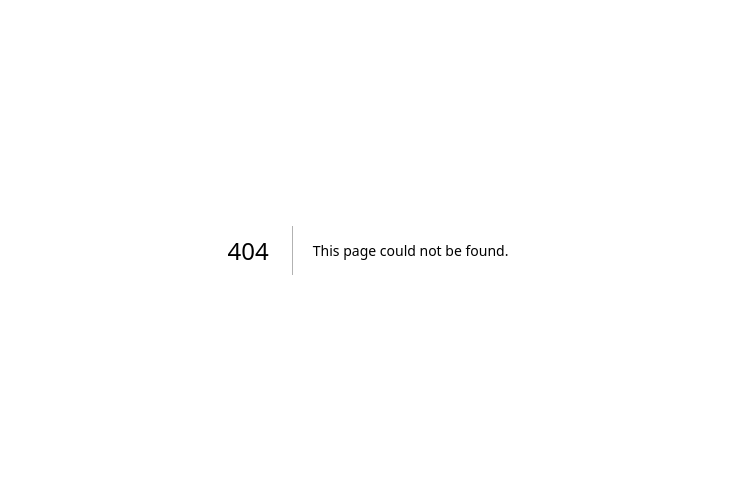
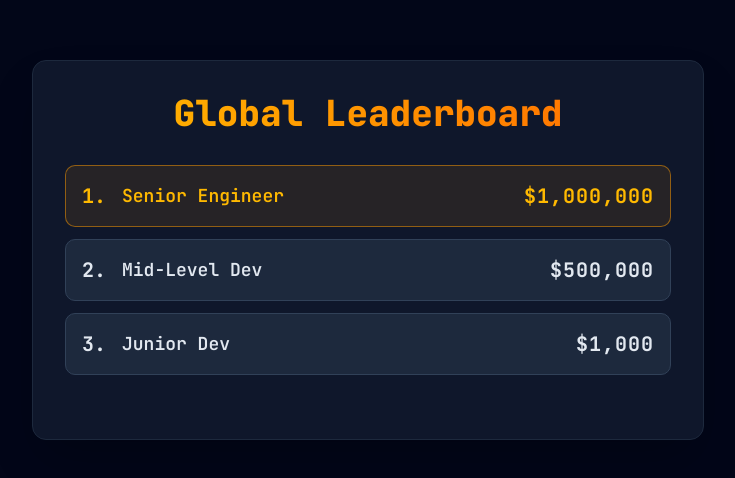
Before and after one commit to Youssef-Ahmed1/who-wants-to-be-a-millionaire-for-programmers-, a Next.js app: page /leaderboard in a window 1280 px wide. Before the commit this address had no page. Shown: the part 150-628 px from the top of the page, without its empty margins (272-1007 px from the left). Built offline with nearby package versions, Linux system fonts and the light colour scheme.

Commit message:
feat(ui): Built static leaderboard page with Tailwind flexbox styling.

```diff
--- /dev/null
+++ b/src/app/leaderboard/page.tsx
@@ -0,0 +1,43 @@
+// src/app/leaderboard/page.tsx
+import Link from "next/link";
+ import { Button } from "@/components/ui/button";
+
+// Fake data for today! We will replace this with a database call tomorrow.
+const mockLeaderboard = [
+  { id: 1, name: "Senior Engineer", score: 1000000 },
+  { id: 2, name: "Mid-Level Dev", score: 500000 },
+  { id: 3, name: "Junior Dev", score: 1000 },
+];
+
+export default function LeaderboardPage() {
+  return (
+    <main className="min-h-screen flex flex-col items-center justify-center bg-slate-950 text-white p-4">
+      <div className="w-full max-w-2xl bg-slate-900 p-8 rounded-xl border border-slate-800 shadow-2xl">
+
+        <h1 className="text-4xl font-extrabold text-center mb-8 text-transparent bg-clip-text bg-gradient-to-r from-amber-400 to-orange-500">
+          Global Leaderboard
+        </h1>
+
+       <div className="flex flex-col gap-3 mb-8 w-full">
+  {mockLeaderboard.map((user, index) => (
+    <div
+      key={user.id}
+      className={`flex justify-between items-center p-4 rounded-lg border ${
+        index === 0 ? "bg-amber-500/10 border-amber-500/50 text-amber-400" : "bg-slate-800 border-slate-700 text-slate-200"
+      }`}
+    >
+      <div className="flex items-center gap-4">
+        <span className="font-bold text-xl w-6">{index + 1}.</span>
+        <span className="font-semibold text-lg">{user.name}</span>
+      </div>
+      <span className="font-mono text-xl tracking-wider font-bold">
+        ${user.score.toLocaleString()}
+      </span>
+    </div>
+  ))}
+</div>
+
+      </div>
+    </main>
+  );
+}
```
